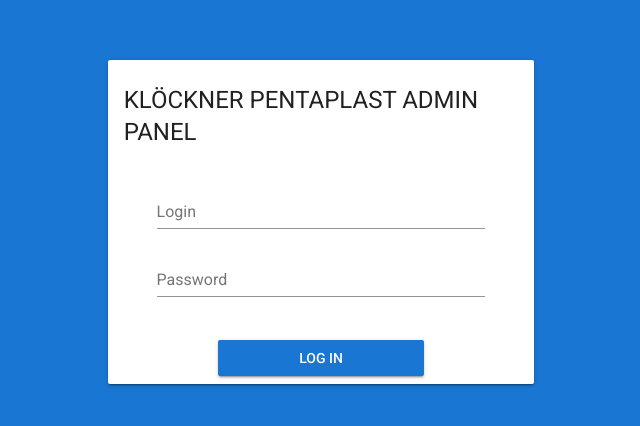
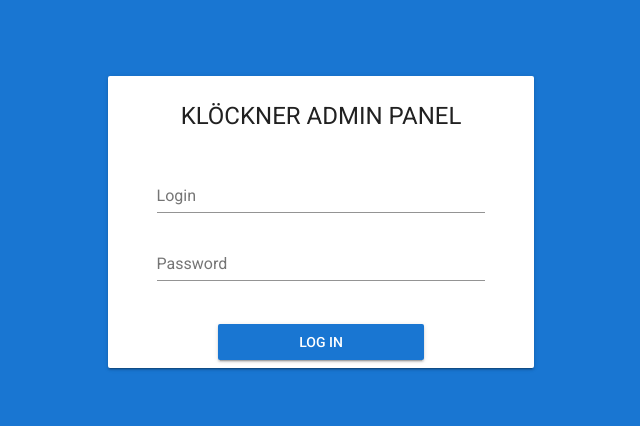
Before and after one commit to falloutfire/VUE_CLIENT_TEMPLATES, a Vue app: page /login in a window 1280 px wide. Shown: the part 178-604 px from the top of the page, without its empty margins (319-959 px from the left). Built offline with nearby package versions, Linux system fonts and the light colour scheme.

Commit message:
Update Login.vue
fix klekner

```diff
--- a/src/components/Login.vue
+++ b/src/components/Login.vue
@@ -8,7 +8,7 @@
                             :class="`elevation-${hover ? 12 : 2}`">
                         <v-card-title primary-title>
                             <v-layout row wrap justify-center>
-                                <span class="headline text-uppercase">Klöckner Pentaplast ADMIN PANEL</span>
+                                <span class="headline text-uppercase">Klöckner ADMIN PANEL</span>
                             </v-layout>
                         </v-card-title>
                         <v-card-text>
```
